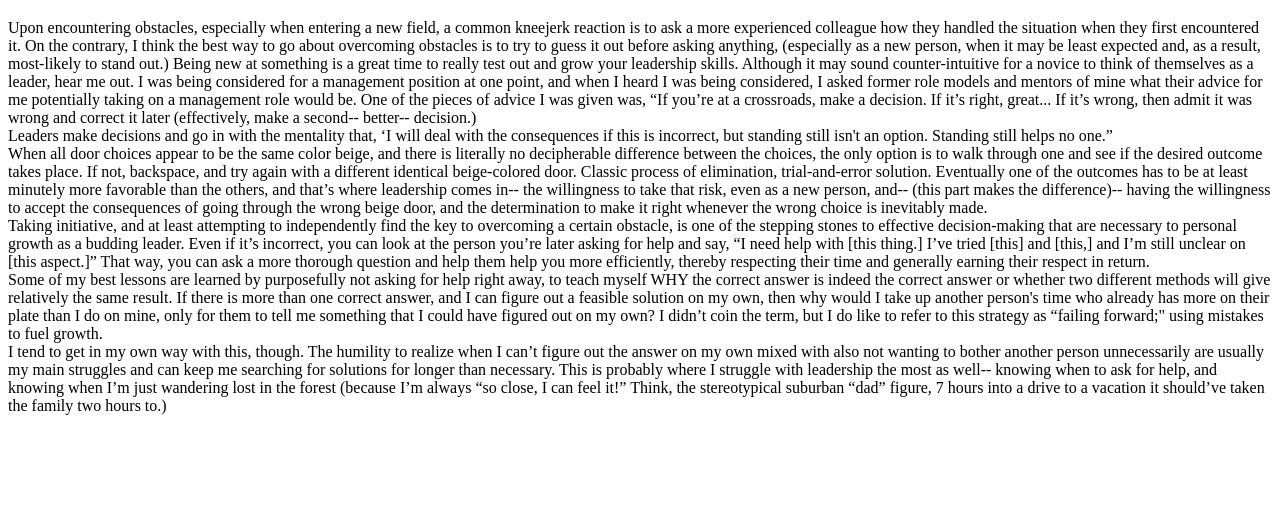
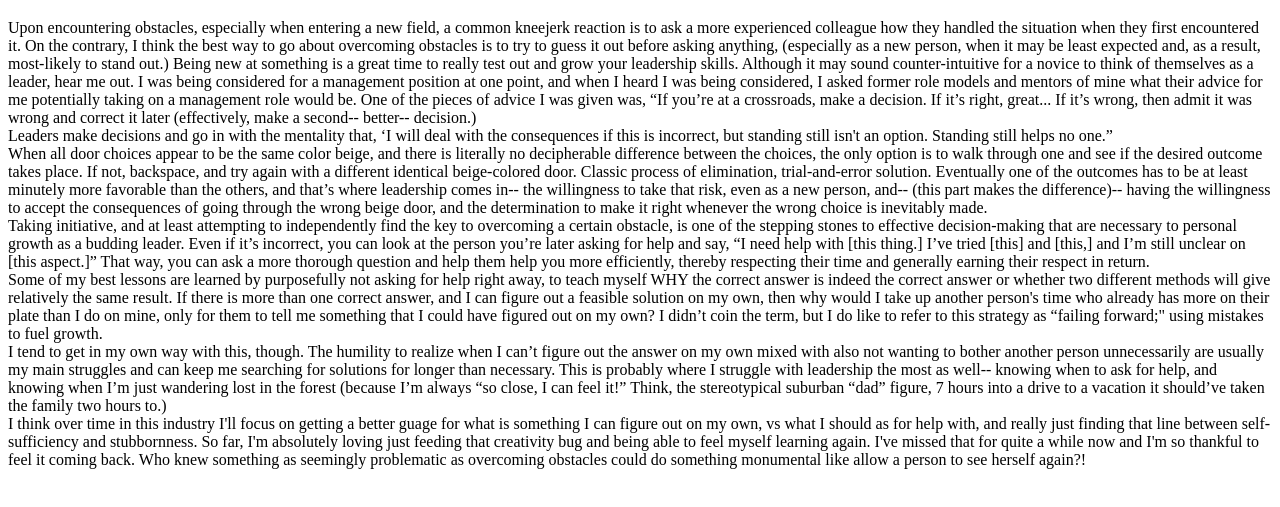
Before and after one commit to bweathers1208/bweathers1208.github.io, a plain HTML site: page Blogpost2.html in a window 1280 px wide. Shown: the part 61-568 px from the top of the page. Drawn offline with Linux system fonts and the light colour scheme.

Commit message:
Update Blogpost2.html

```diff
--- a/Blogpost2.html
+++ b/Blogpost2.html
@@ -10,6 +10,7 @@ Leaders make decisions and go in with the mentality that, ‘I will deal with th
 When all door choices appear to be the same color beige, and there is literally no decipherable difference between the choices, the only option is to walk through one and see if the desired outcome takes place. If not, backspace, and try again with a different identical beige-colored door. Classic process of elimination, trial-and-error solution. Eventually one of the outcomes has to be at least minutely more favorable than the others, and that’s where leadership comes in-- the willingness to take that risk, even as a new person, and-- (this part makes the difference)-- having the willingness to accept the consequences of going through the wrong beige door, and the determination to make it right whenever the wrong choice is inevitably made.<br>
 Taking initiative, and at least attempting to independently find the key to overcoming a certain obstacle, is one of the stepping stones to effective decision-making that are necessary to personal growth as a budding leader. Even if it’s incorrect, you can look at the person you’re later asking for help and say, “I need help with [this thing.] I’ve tried [this] and [this,] and I’m still unclear on [this aspect.]” That way, you can ask a more thorough question and help them help you more efficiently, thereby respecting their time and generally earning their respect in return.<br>
 Some of my best lessons are learned by purposefully not asking for help right away, to teach myself WHY the correct answer is indeed the correct answer or whether two different methods will give relatively the same result. If there is more than one correct answer, and I can figure out a feasible solution on my own, then why would I take up another person's time who already has more on their plate than I do on mine, only for them to tell me something that I could have figured out on my own? I didn’t coin the term, but I do like to refer to this strategy as “failing forward;" using mistakes to fuel growth.<br>
-I tend to get in my own way with this, though. The humility to realize when I can’t figure out the answer on my own mixed with also not wanting to bother another person unnecessarily are usually my main struggles and can keep me searching for solutions for longer than necessary. This is probably where I struggle with leadership the most as well-- knowing when to ask for help, and knowing when I’m just wandering lost in the forest (because I’m always “so close, I can feel it!” Think, the stereotypical suburban “dad” figure, 7 hours into a drive to a vacation it should’ve taken the family two hours to.)
+I tend to get in my own way with this, though. The humility to realize when I can’t figure out the answer on my own mixed with also not wanting to bother another person unnecessarily are usually my main struggles and can keep me searching for solutions for longer than necessary. This is probably where I struggle with leadership the most as well-- knowing when to ask for help, and knowing when I’m just wandering lost in the forest (because I’m always “so close, I can feel it!” Think, the stereotypical suburban “dad” figure, 7 hours into a drive to a vacation it should’ve taken the family two hours to.)<br>
+I think over time in this industry I'll focus on getting a better guage for what is something I can figure out on my own, vs what I should as for help with, and really just finding that line between self-sufficiency and stubbornness. So far, I'm absolutely loving just feeding that creativity bug and being able to feel myself learning again. I've missed that for quite a while now and I'm so thankful to feel it coming back. Who knew something as seemingly problematic as overcoming obstacles could do something monumental like allow a person to see herself again?!
 </body>
 </html>
```
